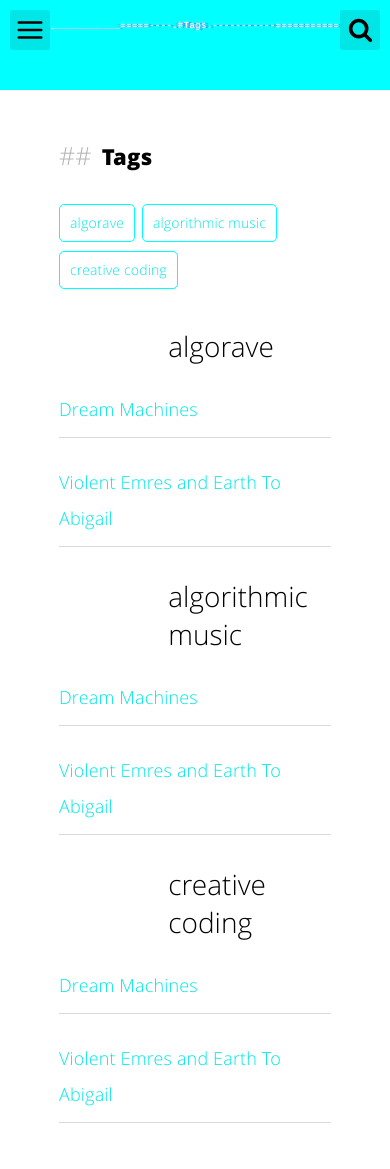
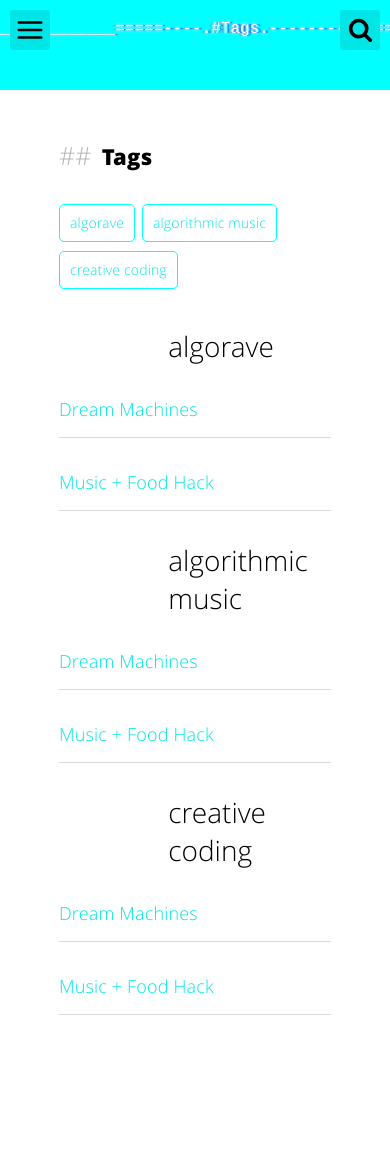
Before and after one commit to TOPLAP-Israel/TOPLAP-Israel.github.io, a Jekyll site: the page built from tags.html, in a window 390 px wide. Built offline with Jekyll 4.4.1, drawn with Linux system fonts in a browser that asks for light colours; after the commit the page ends 1061 px from its top, so only the background shows below that.

Commit message:
fix animations for mobile view

```diff
--- a/_posts/2020-02-10-violent-emre-tami.md
+++ b/_posts/2020-02-10-violent-emre-tami.md
@@ -1,6 +1,6 @@
 ---
 layout: post
-title: "Violent Emres and Earth To Abigail"
+title: "Music + Food Hack"
 post_title: "Food Hacking + Algorithmic Music Evening with Violent Emres and Earth To Abigail"
 image: "/assets/img/posts/ViolentEmresTami/EIF-17.jpg"
 date: 2020-02-10
--- a/assets/css/main.css
+++ b/assets/css/main.css
@@ -2098,7 +2098,7 @@
 
 @media only screen and (max-width:37.5rem){
   .pre-post-header {
-    font-size: 0.6rem;
+    font-size: 1rem;
   }
 }
 
--- a/assets/js/animation.js
+++ b/assets/js/animation.js
@@ -1,21 +1,27 @@
 // modified source code from https://www.cyberdelia.party
 
-var W = 50;
+var W = 0;
 var M = Math;
 
+if (window.screen.width > 760) {
+  W = 50;
+} else {
+  W = 20;
+}
+
 var calculate = function(x, y) {
-  var t =+ new Date / W;
+  var t = +new Date / W;
   var d = function(a, b) {
     return M.sqrt(M.pow(a - 99, 2) + M.pow(b - 66, 2));
   };
 
   var v = M.sin(d(x + t, y) / 7) + Math.sin(d(x, y) / 7) + Math.sin(d(x, t / 4) / 7) + Math.sin(d(x, y + t) / 7);
-  return(0 | (7 + v)) * 10;
+  return (0 | (7 + v)) * 10;
 };
 
 var title = document.title;
 
-var chooseChar = function(b){
+var chooseChar = function(b) {
   return b < 50 ? " " : b < 70 ? "_" : b < 80 ? "=" : b < 100 ? "-" : " ";
 };
 
@@ -25,11 +31,11 @@
   var displayText = function() {
     var margin = M.trunc((W - title.length) / 2);
     p.innerHTML = "";
-    for(k = 0, l = "", x = 0; x < W; x++) {
+    for (k = 0, l = "", x = 0; x < W; x++) {
       l += x == margin - 1 || x == margin + title.length ? "." : x >= margin && x < title.length + margin ? title[k++] : chooseChar(calculate(0, x));
     }
     p.innerHTML += l + "<br>";
   };
 
-  window.onload = Function("","setInterval(displayText, 42)");
+  window.onload = Function("", "setInterval(displayText, 42)");
 }
```
